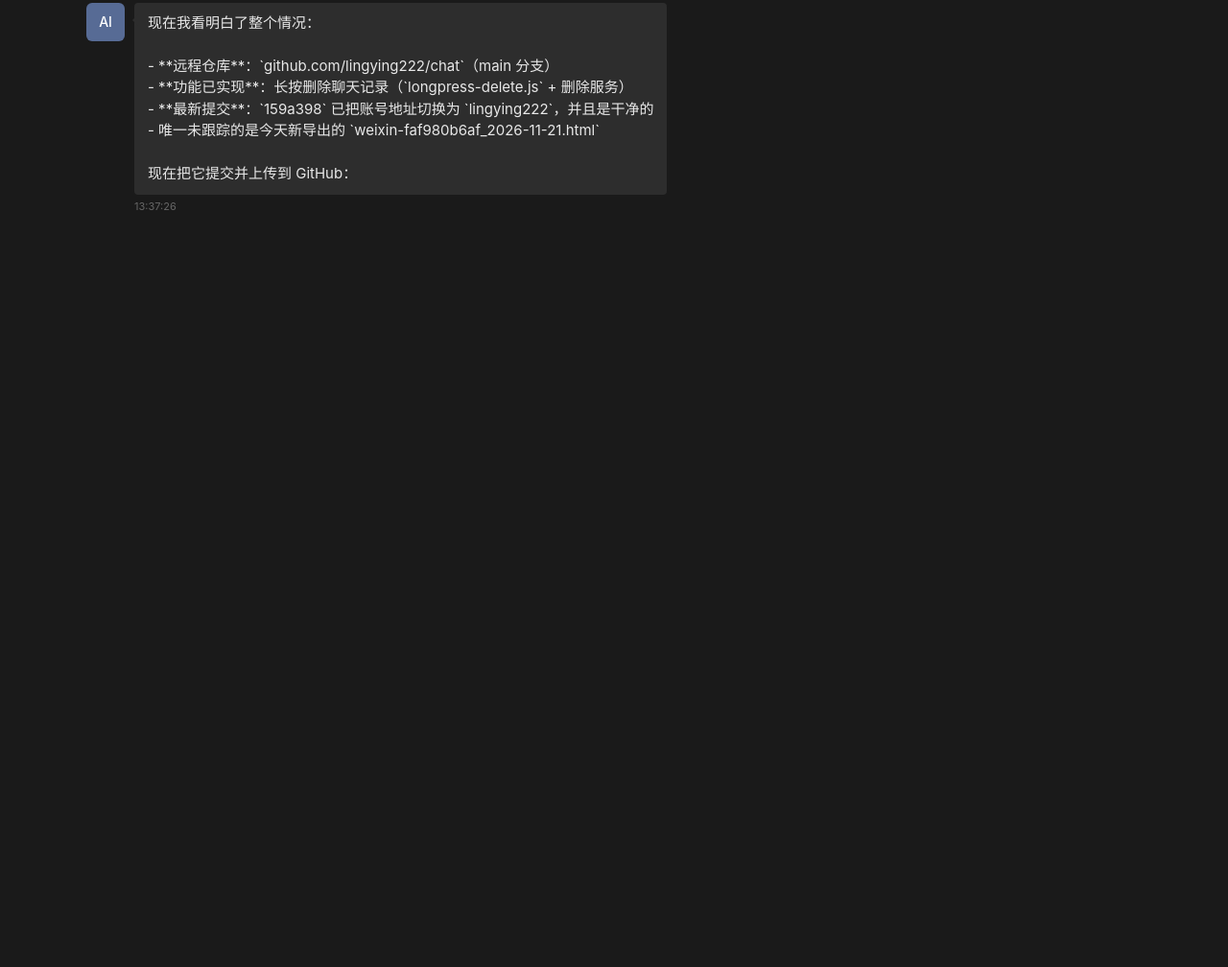
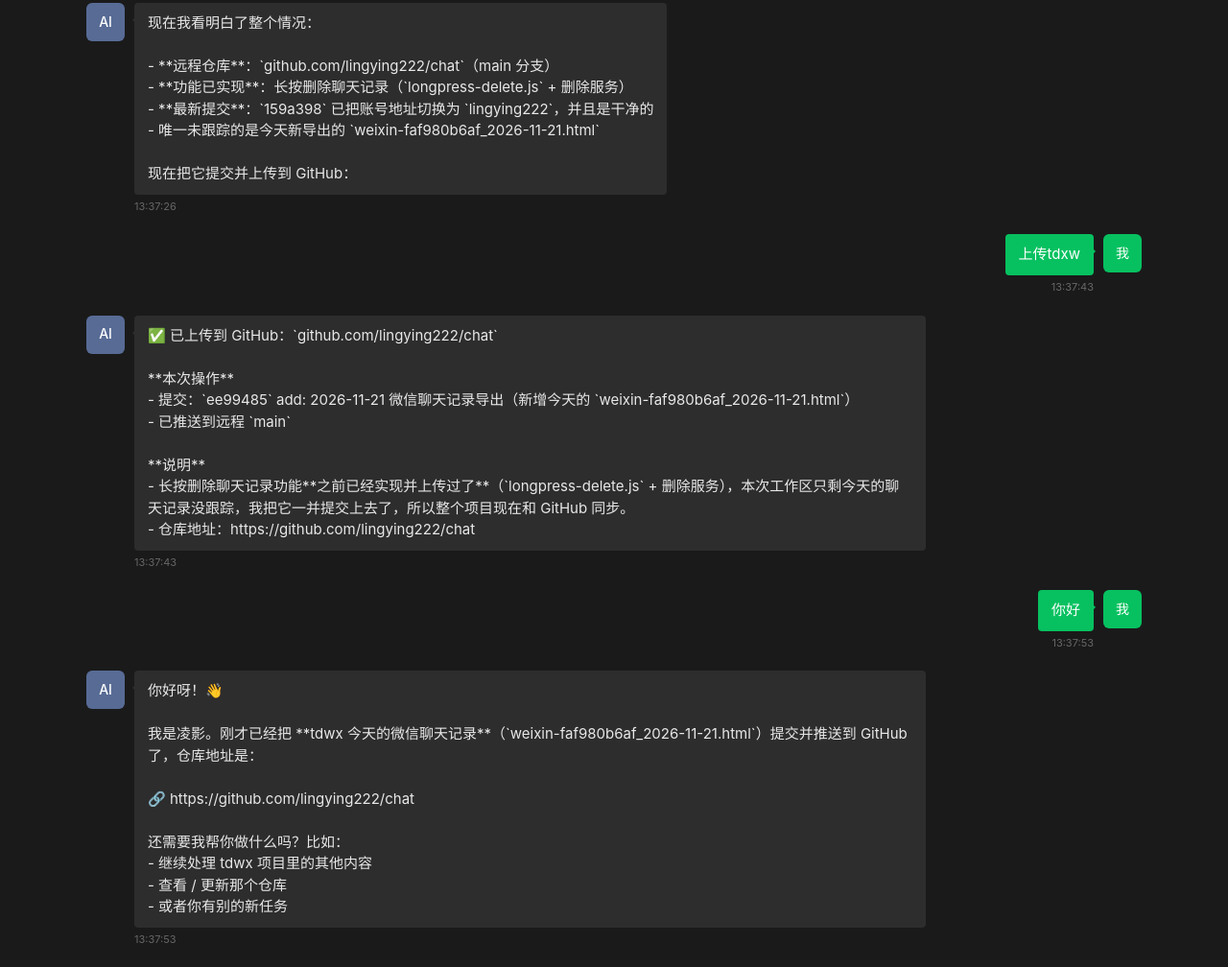
Before and after one commit to lingying222/chat, a plain HTML site: page weixin-faf980b6af_2026-11-21.html in a window 1280 px wide. Shown: the part 240-1248 px from the top of the page at 96% size. Before the commit the page ends 800 px from the top, so only its background shows below. Drawn offline with Linux system fonts and the light colour scheme.

Commit message:
update: 同步聊天记录归档 2026/11/21 周六 13:38:54.73

```diff
--- a/weixin-faf980b6af_2026-11-21.html
+++ b/weixin-faf980b6af_2026-11-21.html
@@ -114,6 +114,27 @@
 - 唯一未跟踪的是今天新导出的 `weixin-faf980b6af_2026-11-21.html`
 
 现在把它提交并上传到 GitHub：</div>    <div class="time">13:37:26</div>  </div></div>
+<div class="msg user">  <div class="bubble-wrap">    <div class="bubble">上传tdxw</div>    <div class="time">13:37:43</div>  </div>  <div class="avatar">我</div></div>
+<div class="msg ai">  <div class="avatar">AI</div>  <div class="bubble-wrap">    <div class="bubble">✅ 已上传到 GitHub：`github.com/lingying222/chat`
+
+**本次操作**
+- 提交：`ee99485` add: 2026-11-21 微信聊天记录导出（新增今天的 `weixin-faf980b6af_2026-11-21.html`）
+- 已推送到远程 `main`
+
+**说明**
+- 长按删除聊天记录功能**之前已经实现并上传过了**（`longpress-delete.js` + 删除服务），本次工作区只剩今天的聊天记录没跟踪，我把它一并提交上去了，所以整个项目现在和 GitHub 同步。
+- 仓库地址：https://github.com/lingying222/chat</div>    <div class="time">13:37:43</div>  </div></div>
+<div class="msg user">  <div class="bubble-wrap">    <div class="bubble">你好</div>    <div class="time">13:37:53</div>  </div>  <div class="avatar">我</div></div>
+<div class="msg ai">  <div class="avatar">AI</div>  <div class="bubble-wrap">    <div class="bubble">你好呀！👋
+
+我是凌影。刚才已经把 **tdwx 今天的微信聊天记录**（`weixin-faf980b6af_2026-11-21.html`）提交并推送到 GitHub 了，仓库地址是：
+
+🔗 https://github.com/lingying222/chat
+
+还需要我帮你做什么吗？比如：
+- 继续处理 tdwx 项目里的其他内容
+- 查看 / 更新那个仓库
+- 或者你有别的新任务</div>    <div class="time">13:37:53</div>  </div></div>
 </div>
 <script>
   // 打开页面时自动滚到最底部
```
